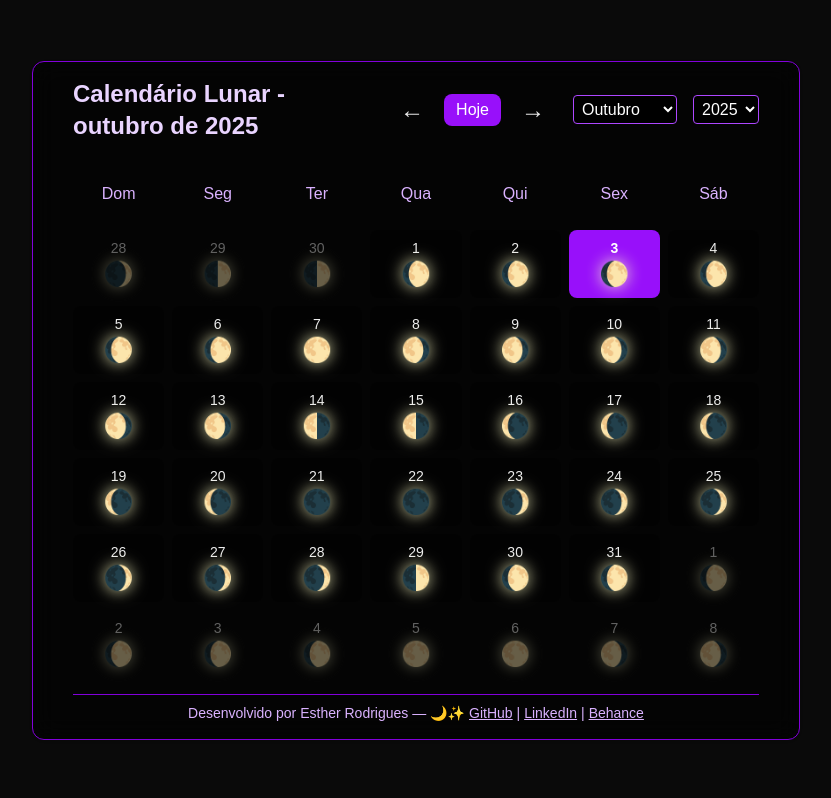
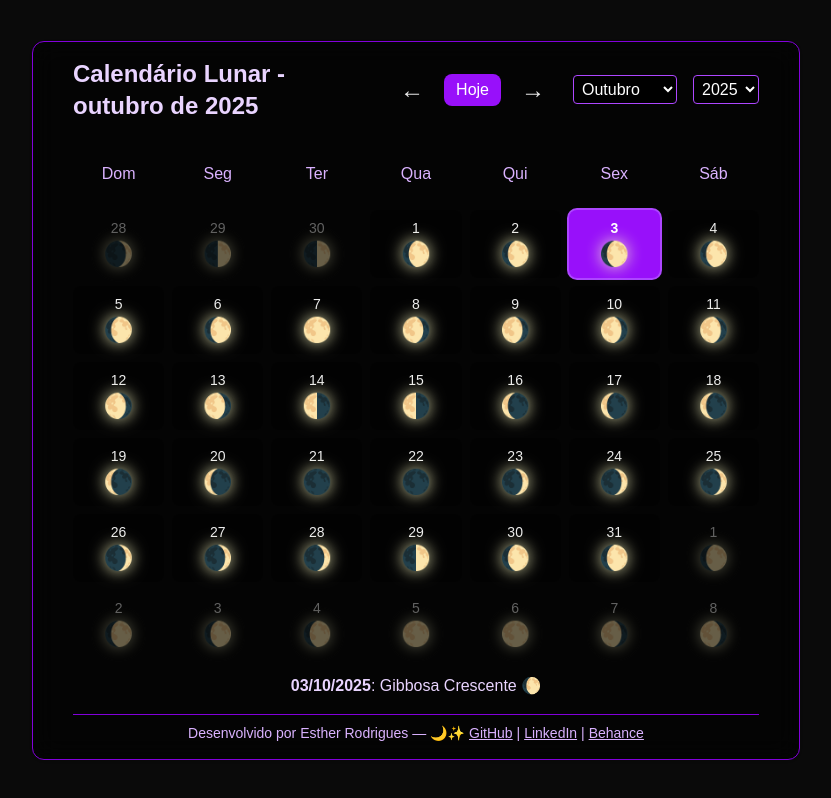
Before and after one commit to sth3r/CalendarioLunar, a Next.js app: page / in a window 1280 px wide. Shown: the whole page, without its empty margins (224-1055 px from the left). Built offline with nearby package versions, Linux system fonts and the light colour scheme.

Commit message:
estou muito triste

```diff
--- a/src/app/page.tsx
+++ b/src/app/page.tsx
@@ -1,5 +1,3 @@
-"use client";
-
 import LunarCalendar from '@/components/ui/LunarCalendar';
 export default function Home() {
   return (
--- a/src/components/ui/LunarCalendar.tsx
+++ b/src/components/ui/LunarCalendar.tsx
@@ -43,18 +43,19 @@ const LunarCalendar = () => {
   const today = new Date();
   const [currentDate, setCurrentDate] = useState(today);
   const [calendarDays, setCalendarDays] = useState<CalendarDay[]>([]);
+  const [selectedDate, setSelectedDate] = useState<Date | null>(today);
   const [selectedMonth, setSelectedMonth] = useState(today.getMonth());
   const [selectedYear, setSelectedYear] = useState(today.getFullYear());
 
   const years = Array.from({ length: 21 }, (_, i) => 2020 + i);
-  const monthNames = ["Janeiro", "Fevereiro", "Março", "Abril", "Maio", "Junho",
-                      "Julho", "Agosto", "Setembro", "Outubro", "Novembro", "Dezembro"];
+  const monthNames = ["Janeiro","Fevereiro","Março","Abril","Maio","Junho",
+                      "Julho","Agosto","Setembro","Outubro","Novembro","Dezembro"];
+  const dayNames = ["Dom","Seg","Ter","Qua","Qui","Sex","Sáb"];
 
   const generateCalendar = (date: Date) => {
     const year = date.getFullYear();
     const month = date.getMonth();
     const days: CalendarDay[] = [];
-
     const firstDayOfMonth = new Date(year, month, 1);
     const startDay = firstDayOfMonth.getDay();
     const daysInMonth = new Date(year, month + 1, 0).getDate();
@@ -91,7 +92,6 @@ const LunarCalendar = () => {
     setSelectedYear(currentDate.getFullYear());
   }, [currentDate]);
 
-  // Sincroniza selects com o calendário
   useEffect(() => {
     setCurrentDate(new Date(selectedYear, selectedMonth, 1));
   }, [selectedMonth, selectedYear]);
@@ -104,13 +104,10 @@ const LunarCalendar = () => {
     });
   };
 
-  const goToToday = () => setCurrentDate(today);
-
-  const handleDateSelect = (e: React.ChangeEvent<HTMLInputElement>) => {
-    setCurrentDate(new Date(e.target.value));
+  const goToToday = () => {
+    setCurrentDate(today);
+    setSelectedDate(today);
   };
-
-  const dayNames = ["Dom", "Seg", "Ter", "Qua", "Qui", "Sex", "Sáb"];
 
   return (
     <Card className="max-w-4xl mx-auto relative z-10 bg-black/60 backdrop-blur-md border border-purple-700 p-4">
@@ -122,8 +119,6 @@ const LunarCalendar = () => {
           <button onClick={() => navigateMonth("prev")} className="text-2xl px-3 py-1 rounded-lg hover:bg-purple-700 hover:text-white">←</button>
           <button onClick={goToToday} className="px-3 py-1 rounded-lg bg-purple-600 text-white hover:bg-purple-500">Hoje</button>
           <button onClick={() => navigateMonth("next")} className="text-2xl px-3 py-1 rounded-lg hover:bg-purple-700 hover:text-white">→</button>
-          {/* <input type="date" value={currentDate.toISOString().substring(0,10)} onChange={handleDateSelect} className="ml-2 p-1 rounded border border-purple-500 text-white bg-black"/> */}
-          {/* Seleção de mês e ano */}
           <select value={selectedMonth} onChange={e => setSelectedMonth(Number(e.target.value))} className="ml-2 p-1 rounded border border-purple-500 text-white bg-black">
             {monthNames.map((name, idx) => <option key={name} value={idx}>{name}</option>)}
           </select>
@@ -139,20 +134,31 @@ const LunarCalendar = () => {
         </div>
 
         <div className="grid grid-cols-7 gap-2">
-          {calendarDays.map((day, idx) => (
+          {calendarDays.map((day, idx) => {
+            const isSelected = selectedDate?.toDateString() === day.date.toDateString();
+            return (
               <div
                 key={idx}
-              className={`flex flex-col items-center justify-center p-2 rounded-lg
+                className={`flex flex-col items-center justify-center p-2 rounded-lg cursor-pointer
                   ${day.isCurrentMonth ? "bg-black/40" : "opacity-40"}
                   ${day.isToday ? "bg-purple-600 text-white font-bold" : ""}
-              `}
+                  ${isSelected ? "ring-2 ring-purple-500" : ""}
+                  hover:bg-purple-700 hover:text-white transition`}
                 title={day.lunarPhaseName}
+                onClick={() => setSelectedDate(day.date)}
               >
                 <span className="text-sm">{day.date.getDate()}</span>
                 <span className="text-2xl drop-shadow-[0_0_8px_rgba(255,255,200,0.8)]">{lunarEmojis[day.lunarPhase]}</span>
               </div>
-          ))}
+            )
+          })}
         </div>
+
+        {selectedDate && (
+          <div className="mt-4 text-center text-purple-200">
+            <strong>{selectedDate.toLocaleDateString("pt-BR")}</strong>: {getLunarPhase(selectedDate).lunarPhaseName} {lunarEmojis[getLunarPhase(selectedDate).lunarPhase]}
+          </div>
+        )}
 
         <footer className="mt-4 text-center text-purple-300 text-sm border-t border-purple-700 pt-2">
           Desenvolvido por Esther Rodrigues &mdash; 🌙✨
```
Lines whose indentation alone changed are shown as unchanged.
